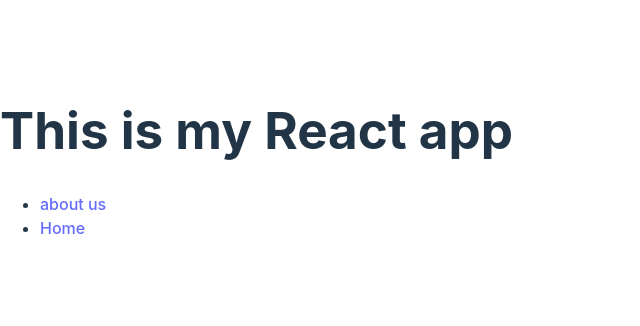
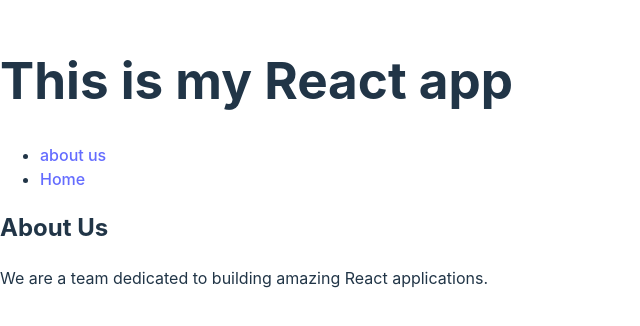
Before and after one commit to Midsnow605/flatiron-phase-2-react-project-frontend, a React (Vite) app: page / in a window 1280 px wide. Shown: the part 238-564 px from the top of the page, without its empty margins (0-640 px from the left). Built offline with nearby package versions, Linux system fonts and the light colour scheme.

Commit message:
adding links to nav bar

```diff
--- a/src/App.jsx
+++ b/src/App.jsx
@@ -1,13 +1,14 @@
-import { useState } from 'react'
-import Header from './components/Header'
-//
+import React from 'react';
+import Header from './components/Header';
+import About from './components/About';
 
-function App() {
-  const [count, setCount] = useState(0)
-
+const App = () => {
   return (
-    <Header />
+  <>
+  <Header />
+  <About />
+  </>
   )
 }
 
-export default App
+export default App;
--- /dev/null
+++ b/src/components/About.jsx
@@ -0,0 +1,12 @@
+import React from 'react';
+
+const About = () => {
+  return (
+    <div>
+      <h2>About Us</h2>
+      <p>We are a team dedicated to building amazing React applications.</p>
+    </div>
+  );
+}
+
+export default About;
```
